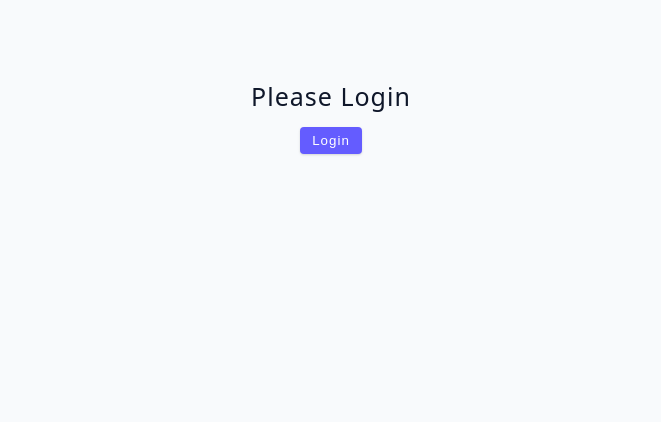
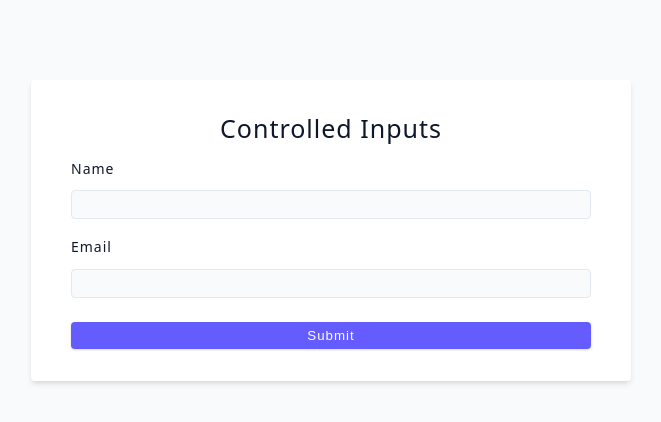
Before and after one commit to BousninaHamda/react-hooks, a React (Vite) app: page / in a window 1280 px wide. Shown: the top 422 px of the page, without its empty margins (309-970 px from the left). Built offline with nearby package versions, Linux system fonts and the light colour scheme.

Commit message:
controlled inputs

```diff
--- a/src/App.jsx
+++ b/src/App.jsx
@@ -1,10 +1,9 @@
-import { ToggleChallengeTernary } from "./hooks/03-multiple-returns/toggle-challenge-ternary";
-import { UserChallenge } from "./hooks/03-multiple-returns/user-challenge";
+import ControlledInputs from "./hooks/04-forms/01-controlled-inputs";
 
 function App() {
   return (
     <div className="container">
-      <UserChallenge />
+      <ControlledInputs />
     </div>
   );
 }
--- /dev/null
+++ b/src/hooks/04-forms/01-controlled-inputs.jsx
@@ -0,0 +1,46 @@
+import { useState } from "react";
+
+const ControlledInputs = () => {
+  const [name, setName] = useState("");
+  const [email, setEmail] = useState("");
+
+  const handleSubmit = (e) => {
+    e.preventDefault();
+    console.log(name, email);
+  };
+
+  return (
+    <form className="form" onSubmit={handleSubmit}>
+      <h4>Controlled Inputs</h4>
+      <div className="form-row">
+        <label htmlFor="name" className="form-label">
+          name
+        </label>
+        <input
+          type="text"
+          id="name"
+          className="form-input"
+          value={name}
+          onChange={(e) => setName(e.target.value)}
+        />
+      </div>
+      <div className="form-row">
+        <label htmlFor="email" className="form-label">
+          email
+        </label>
+        <input
+          type="text"
+          id="email"
+          className="form-input"
+          value={email}
+          onChange={(e) => setEmail(e.target.value)}
+        />
+      </div>
+      <button type="submit" className="btn btn-block">
+        submit
+      </button>
+    </form>
+  );
+};
+
+export default ControlledInputs;
```
